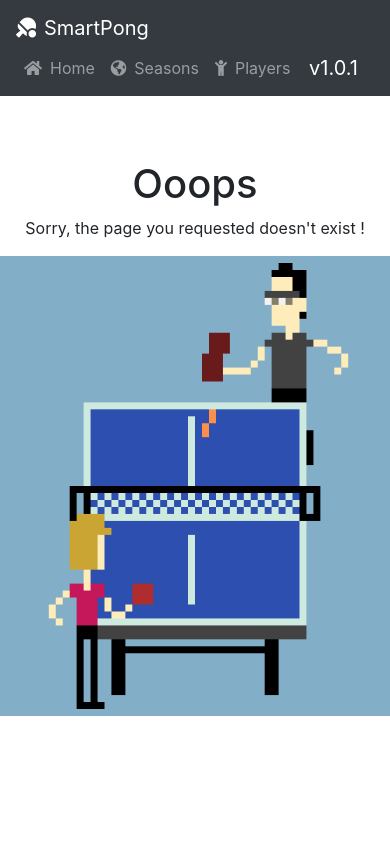
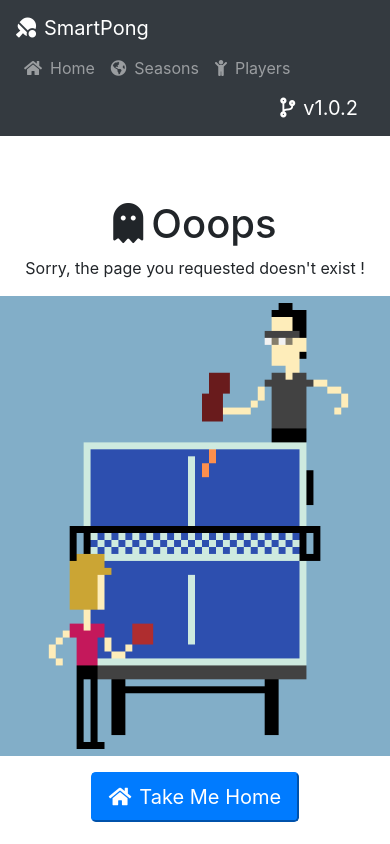
Before and after one commit to tlondechamp/smartpong, an Angular app in the folder ui/: page /404 in a window 390 px wide. Built offline with nearby package versions, Linux system fonts and the light colour scheme.

Commit message:
now responsive

```diff
--- a/ui/src/app/game/add/game-add.component.html
+++ b/ui/src/app/game/add/game-add.component.html
@@ -4,7 +4,7 @@
   </div>
   <div class="modal-body">
     <div class="row">
-      <div class="form-group col">
+      <div class="form-group col-lg">
         <label for="player2">Player 1</label>
         <input [(ngModel)]="searchPlayer1"
                [typeahead]="players_as_p1"
@@ -19,7 +19,7 @@
           <span>{{ player.name }}</span>
         </ng-template>
       </div>
-      <div class="form-group col-2">
+      <div class="form-group col-lg-2">
         <label for="result">Result</label>
         <select class="form-control" formControlName="result">
           <option selected="true" disabled="disabled" [value]="null">--</option>
@@ -28,7 +28,7 @@
           </option>
         </select>
       </div>
-      <div class="form-group col">
+      <div class="form-group col-lg">
         <label for="player2">Player 2</label>
         <input [(ngModel)]="searchPlayer2"
                [typeahead]="players_as_p2"
--- a/ui/src/app/navigation/navigation.component.html
+++ b/ui/src/app/navigation/navigation.component.html
@@ -8,6 +8,6 @@
     </div>
   </div>
   <div class="navbar-expand ml-auto navbar-nav">
-    <span class="navbar-brand">v1.0.1</span>
+    <span class="navbar-brand"><i class="fas fa-code-branch mr-2"></i>v1.0.2</span>
   </div>
 </nav>
--- a/ui/src/app/page-not-found/page-not-found.component.html
+++ b/ui/src/app/page-not-found/page-not-found.component.html
@@ -1,11 +1,12 @@
 <div class="row mt-5">
-  <div class="col text-center my-3">
+  <div class="col-lg text-center my-3">
     <div>
-      <h1>
-        Ooops
-      </h1>
+      <h1><i class="fas fa-ghost mr-2"></i>Ooops</h1>
       <span>Sorry, the page you requested doesn't exist !</span>
     </div>
     <img id="logo_404" class="img-fluid mx-auto d-block my-3" [src]="logo_404">
+    <button type="button" class="btn-lg btn-primary" [routerLink]="['/']">
+      <i class="fas fa-home mr-2"></i>Take Me Home
+    </button>
   </div>
 </div>
--- a/ui/src/app/season/season.component.html
+++ b/ui/src/app/season/season.component.html
@@ -9,11 +9,11 @@
 </div>
 <div class="container-fluid">
   <div class="row">
-    <div class="col-6">
+    <div class="col-lg-6">
       <!-- Ranking table -->
       <h4><i class="fas fa-list-ol mr-2"></i>Ranking</h4>
       <div *ngIf="season?.ranking.ranking.length == 0" class="mb-3">
-        <h5 class="col">
+        <h5 class="col-lg">
           There are no ranked players for this season.
         </h5>
       </div>
@@ -47,7 +47,7 @@
       <!-- Unranked table -->
       <h4><i class="fas fa-layer-group mr-2"></i>Players to be ranked</h4>
       <div *ngIf="season?.ranking.placement.length == 0" class="mb-3">
-        <h5 class="col mt-3">
+        <h5 class="col-lg mt-3">
           There are no unranked players for this season.
         </h5>
       </div>
@@ -70,7 +70,7 @@
         </tbody>
       </table>
     </div>
-    <div class="col-6">
+    <div class="col-lg-6">
       <h4>
         <i class="fas fa-table-tennis mr-2"></i>Last Games
         <button type="button" class="btn btn-primary btn-sm float-right" (click)="addGame()">
@@ -79,7 +79,7 @@
       </h4>
       <!-- Last Games table -->
       <div *ngIf="games.data.length == 0" class="mb-3">
-        <h5 class="col">
+        <h5 class="col-lg">
           There are no games for this season.
         </h5>
       </div>
```
